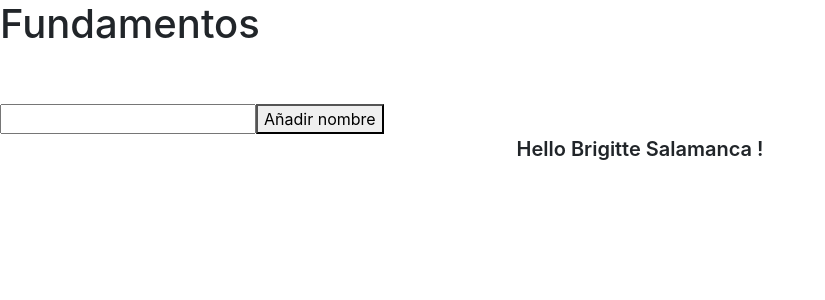
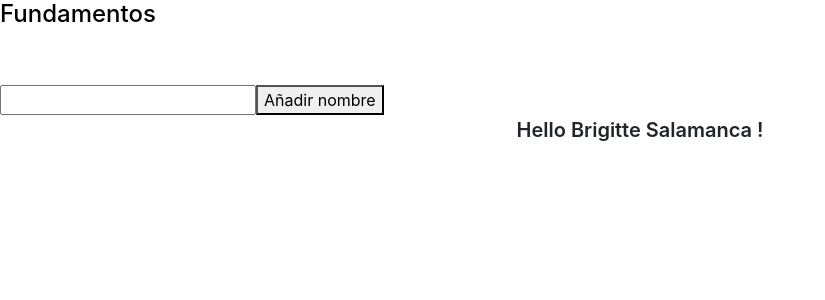
Before and after one commit to Brigitte9219/Fundamentos-Angular, an Angular app: page / in a window 1280 px wide. Shown: the top 300 px of the page, without its empty margins (0-825 px from the left). Built offline with nearby package versions, Linux system fonts and the light colour scheme.

Commit message:
uso del style bindings usando las llaves y la respectiva condicional

```diff
--- a/src/app/app.component.html
+++ b/src/app/app.component.html
@@ -1,4 +1,5 @@
-<h1>Fundamentos</h1>
+<h1 [style.color]="myHelloComponent.listaNombres.length > 0 ? 'red' : 'black'"
+  [style.font-size.%]="myHelloComponent.listaNombres.length > 0 ? 200 : 150">Fundamentos</h1>
 
 <div [class.hidden]="myHelloComponent.ingreseNombre.length == 0">Escribiendo '{{myHelloComponent.ingreseNombre}}' en HelloComponent</div>
 <br>
```
